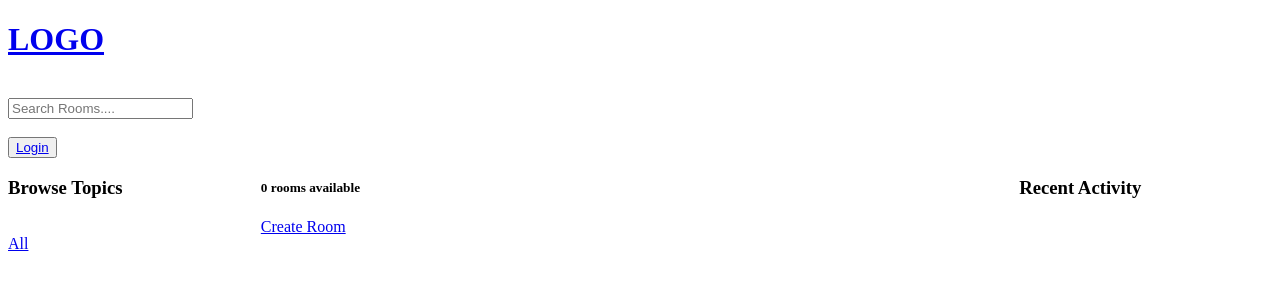
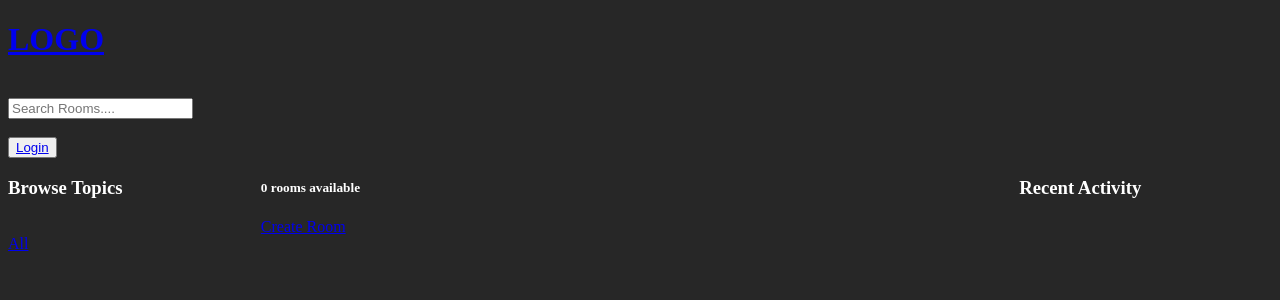
Before and after one commit to Sumit-Prasad01/StudyBud, a Django app: page / in a window 1280 px wide. Shown: the top 300 px of the page. Run offline with Django 5.2, Linux system fonts and the light colour scheme; data that the repository does not hold is empty.

Commit message:
Add main CSS file and update HTML template for styling

```diff
--- /dev/null
+++ b/studybud/static/styles/main.css
@@ -0,0 +1,4 @@
+body{
+    background-color: rgb(39, 39, 39);
+    color: white;
+}
--- a/studybud/templates/main.html
+++ b/studybud/templates/main.html
@@ -1,4 +1,7 @@
 <!DOCTYPE html>
+
+{% load static %}
+
 <html lang="en">
   <head>
     <meta charset="UTF-8" />
@@ -6,7 +9,7 @@
     <title>StudyBud</title>
 
     <!-- 🔽 Add your CSS here -->
-    <style></style>
+    <link rel="stylesheet" type="text/css" media = 'screen' href="{% static 'styles/main.css' %}">
   </head>
 
   <body>
@@ -16,6 +19,7 @@
       <li>{{ message }}</li>
       {% endfor %}
     </ul>
-    {% endif %} {% block content %} {% endblock %}
+    {% endif %}
+    {% block content %} {% endblock %}
   </body>
 </html>
```
Also changed, not shown: studybud/studybud/settings.py (+9 -0 lines), studybud/static/images/test_image.jpg (added).
